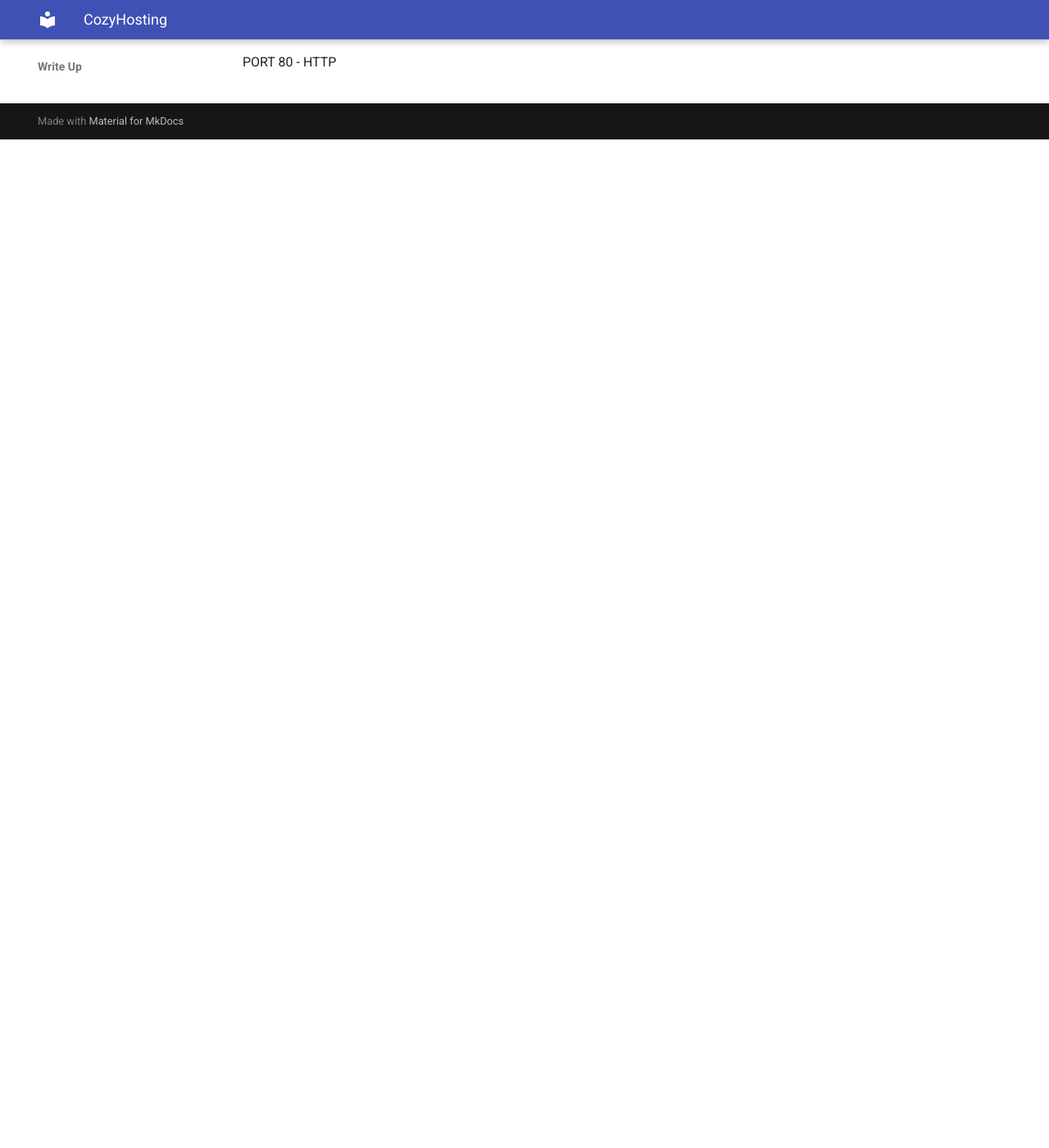
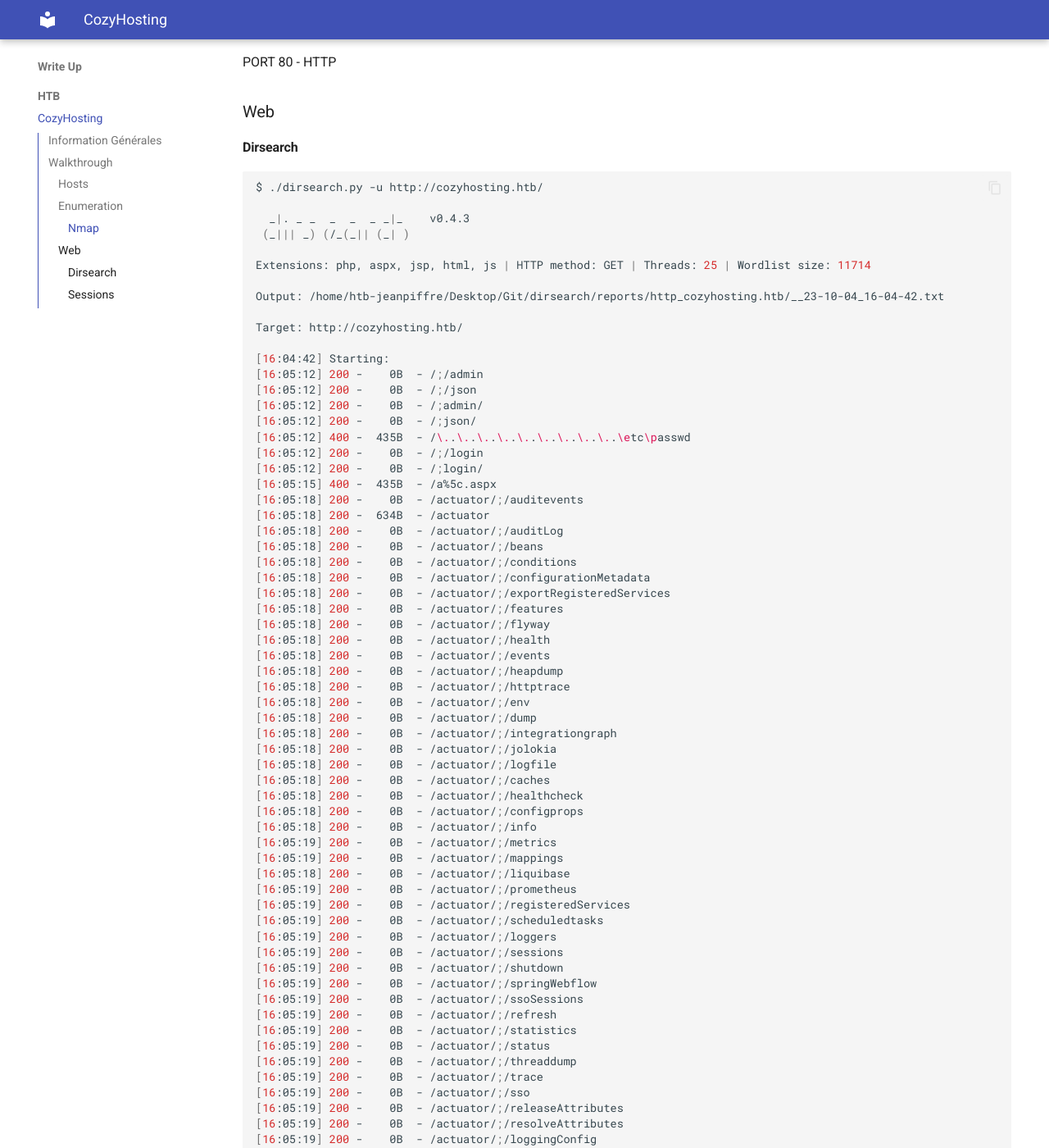
Before and after one commit to JeanPiffre/2TL_OSCP, an MkDocs documentation site: the page built from docs/writeup/htb/CozyHosting.md, in a window 1280 px wide and 1400 px high, scrolled down 1230 px. Shown: the whole window at 82% size. Built offline with MkDocs 1.6.1 and Material for MkDocs 9.7.7, drawn with Linux system fonts in a browser that asks for light colours; some of the changed text lies outside the part shown.

Commit message:
update: cozyhosting

````diff
--- a/docs/writeup/htb/CozyHosting.md
+++ b/docs/writeup/htb/CozyHosting.md
@@ -40,3 +40,105 @@ PORT   STATE SERVICE
 PORT 22 - SSH
 
 PORT 80 - HTTP
+
+### Web
+
+#### Dirsearch
+
+```bash
+$ ./dirsearch.py -u http://cozyhosting.htb/
+
+  _|. _ _  _  _  _ _|_    v0.4.3
+ (_||| _) (/_(_|| (_| )
+
+Extensions: php, aspx, jsp, html, js | HTTP method: GET | Threads: 25 | Wordlist size: 11714
+
+Output: /home/htb-jeanpiffre/Desktop/Git/dirsearch/reports/http_cozyhosting.htb/__23-10-04_16-04-42.txt
+
+Target: http://cozyhosting.htb/
+
+[16:04:42] Starting:
+[16:05:12] 200 -    0B  - /;/admin
+[16:05:12] 200 -    0B  - /;/json
+[16:05:12] 200 -    0B  - /;admin/
+[16:05:12] 200 -    0B  - /;json/
+[16:05:12] 400 -  435B  - /\..\..\..\..\..\..\..\..\..\etc\passwd
+[16:05:12] 200 -    0B  - /;/login
+[16:05:12] 200 -    0B  - /;login/
+[16:05:15] 400 -  435B  - /a%5c.aspx
+[16:05:18] 200 -    0B  - /actuator/;/auditevents
+[16:05:18] 200 -  634B  - /actuator
+[16:05:18] 200 -    0B  - /actuator/;/auditLog
+[16:05:18] 200 -    0B  - /actuator/;/beans
+[16:05:18] 200 -    0B  - /actuator/;/conditions
+[16:05:18] 200 -    0B  - /actuator/;/configurationMetadata
+[16:05:18] 200 -    0B  - /actuator/;/exportRegisteredServices
+[16:05:18] 200 -    0B  - /actuator/;/features
+[16:05:18] 200 -    0B  - /actuator/;/flyway
+[16:05:18] 200 -    0B  - /actuator/;/health
+[16:05:18] 200 -    0B  - /actuator/;/events
+[16:05:18] 200 -    0B  - /actuator/;/heapdump
+[16:05:18] 200 -    0B  - /actuator/;/httptrace
+[16:05:18] 200 -    0B  - /actuator/;/env
+[16:05:18] 200 -    0B  - /actuator/;/dump
+[16:05:18] 200 -    0B  - /actuator/;/integrationgraph
+[16:05:18] 200 -    0B  - /actuator/;/jolokia
+[16:05:18] 200 -    0B  - /actuator/;/logfile
+[16:05:18] 200 -    0B  - /actuator/;/caches
+[16:05:18] 200 -    0B  - /actuator/;/healthcheck
+[16:05:18] 200 -    0B  - /actuator/;/configprops
+[16:05:18] 200 -    0B  - /actuator/;/info
+[16:05:19] 200 -    0B  - /actuator/;/metrics
+[16:05:19] 200 -    0B  - /actuator/;/mappings
+[16:05:18] 200 -    0B  - /actuator/;/liquibase
+[16:05:19] 200 -    0B  - /actuator/;/prometheus
+[16:05:19] 200 -    0B  - /actuator/;/registeredServices
+[16:05:19] 200 -    0B  - /actuator/;/scheduledtasks
+[16:05:19] 200 -    0B  - /actuator/;/loggers
+[16:05:19] 200 -    0B  - /actuator/;/sessions
+[16:05:19] 200 -    0B  - /actuator/;/shutdown
+[16:05:19] 200 -    0B  - /actuator/;/springWebflow
+[16:05:19] 200 -    0B  - /actuator/;/ssoSessions
+[16:05:19] 200 -    0B  - /actuator/;/refresh
+[16:05:19] 200 -    0B  - /actuator/;/statistics
+[16:05:19] 200 -    0B  - /actuator/;/status
+[16:05:19] 200 -    0B  - /actuator/;/threaddump
+[16:05:19] 200 -    0B  - /actuator/;/trace
+[16:05:19] 200 -    0B  - /actuator/;/sso
+[16:05:19] 200 -    0B  - /actuator/;/releaseAttributes
+[16:05:19] 200 -    0B  - /actuator/;/resolveAttributes
+[16:05:19] 200 -    0B  - /actuator/;/loggingConfig
+[16:05:20] 200 -   15B  - /actuator/health
+[16:05:20] 200 -    5KB - /actuator/env
+[16:05:21] 200 -   48B  - /actuator/sessions
+[16:05:22] 200 -   10KB - /actuator/mappings
+[16:05:26] 401 -   97B  - /admin
+[16:05:30] 200 -    0B  - /admin/%3bindex/
+[16:05:32] 200 -  124KB - /actuator/beans
+[16:05:35] 200 -    0B  - /Admin;/
+[16:05:35] 200 -    0B  - /admin;/
+[16:06:01] 200 -    0B  - /axis//happyaxis.jsp
+[16:06:01] 200 -    0B  - /axis2-web//HappyAxis.jsp
+[16:06:01] 200 -    0B  - /axis2//axis2-web/HappyAxis.jsp
+[16:06:11] 200 -    0B  - /Citrix//AccessPlatform/auth/clientscripts/cookies.js
+[16:06:29] 200 -    0B  - /engine/classes/swfupload//swfupload.swf
+[16:06:29] 200 -    0B  - /engine/classes/swfupload//swfupload_f9.swf
+[16:06:29] 500 -   73B  - /error
+[16:06:31] 200 -    0B  - /examples/jsp/%252e%252e/%252e%252e/manager/html/
+[16:06:32] 200 -    0B  - /extjs/resources//charts.swf
+[16:06:42] 200 -    0B  - /html/js/misc/swfupload//swfupload.swf
+[16:06:49] 200 -    0B  - /jkstatus;
+[16:06:56] 200 -    4KB - /login
+[16:06:56] 200 -    0B  - /login.wdm%2e
+[16:06:57] 204 -    0B  - /logout
+
+Task Completed
+```
+
+On observe la présence d'un fichier de sessions `/actuator/;/sessions`
+
+#### Sessions
+
+Sur la page web `http://cozyhosting.htb/actuator/sessions`, on trouve une base de données `JSON` avec les ID d'une sessions.
+
+![Page web de session](img_CozyHosting/sessions_json.JPG)
````
Also changed, not shown: docs/guide/metho_web.md (+10 -3 lines), docs/tools/web/dirb.md (+7 -0 lines), docs/tools/web/dirsearch.md (added, +29 -0 lines), docs/tools/web/ffuf.md (+7 -0 lines), docs/tools/web/gobuster.md (+7 -0 lines), docs/writeup/htb/img_CozyHosting/sessions_json.JPG (added).
